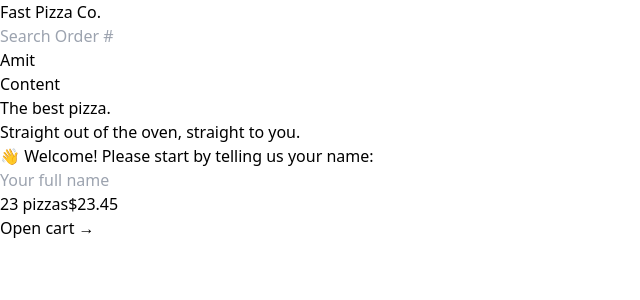
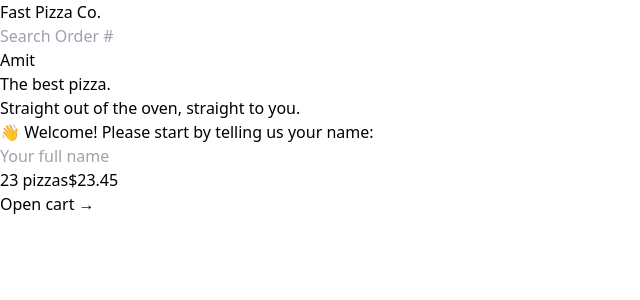
Before and after one commit to amit47chauhan/fast-react-pizza, a React (Vite) app: page / in a window 1280 px wide. Shown: the top 300 px of the page, without its empty margins (0-640 px from the left). Built offline with nearby package versions, Linux system fonts and the light colour scheme.

Commit message:
working with grid

```diff
--- a/src/ui/AppLayout.jsx
+++ b/src/ui/AppLayout.jsx
@@ -1,19 +1,20 @@
-import { Outlet, useNavigation } from "react-router-dom";
-import CartOverview from "../features/cart/CartOverview";
-import Header from "./Header";
-import Loader from "./Loader";
+import { Outlet, useNavigation } from 'react-router-dom';
+import CartOverview from '../features/cart/CartOverview';
+import Header from './Header';
+import Loader from './Loader';
 
 export default function AppLayout() {
   const navigation = useNavigation();
-  const isLoading = navigation.state === "loading";
+  const isLoading = navigation.state === 'loading';
   return (
-    <div className="layout">
+    <div className="grid h-screen grid-rows-[auto_1fr_auto]">
       {isLoading && <Loader />}
       <Header />
-      <main>
-        <h1>Content</h1>
-        <Outlet />
-      </main>
+      <div className="overflow-scroll">
+        <main className="mx-auto w-20 max-w-3xl">
+          <Outlet />
+        </main>
+      </div>
       <CartOverview />
     </div>
   );
```
